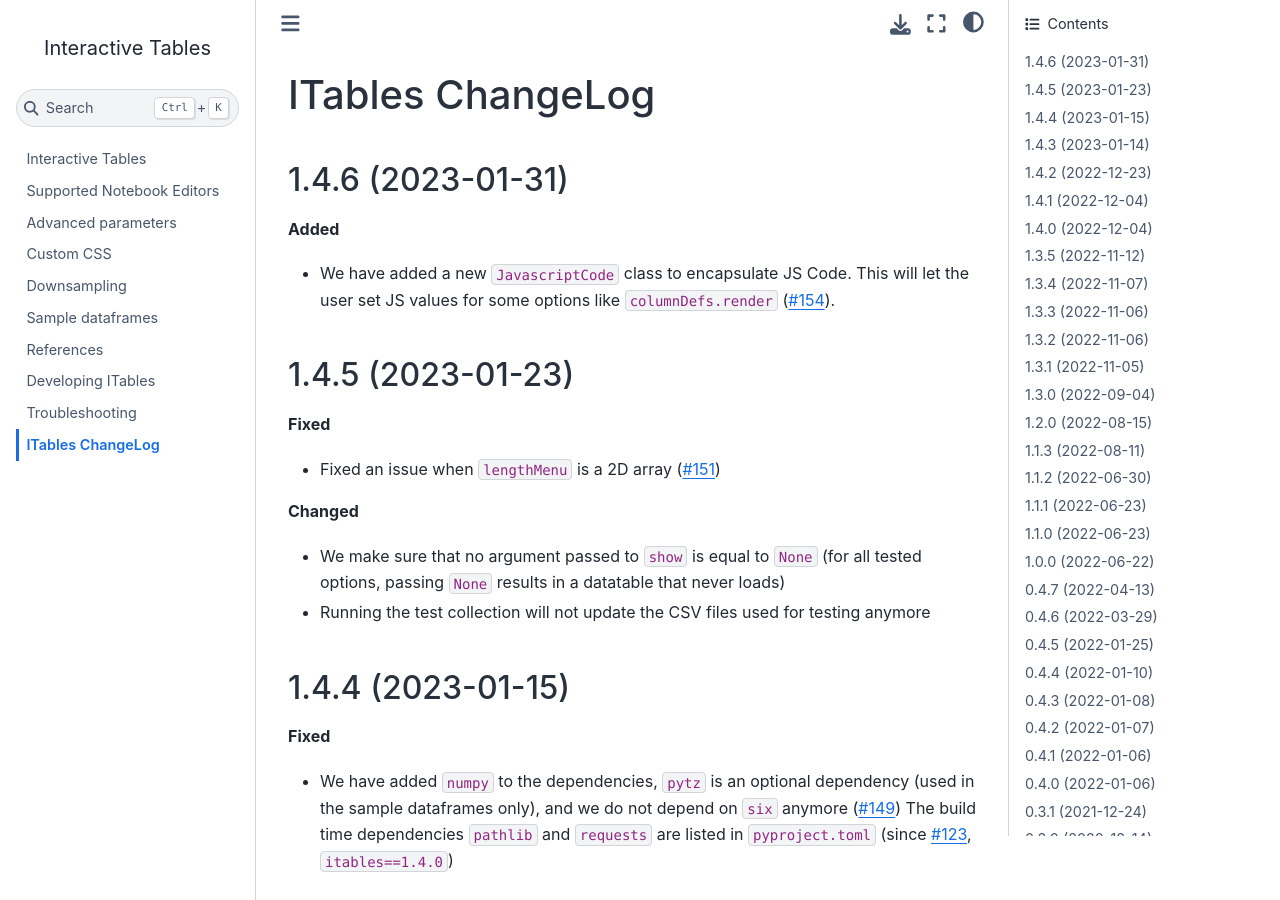
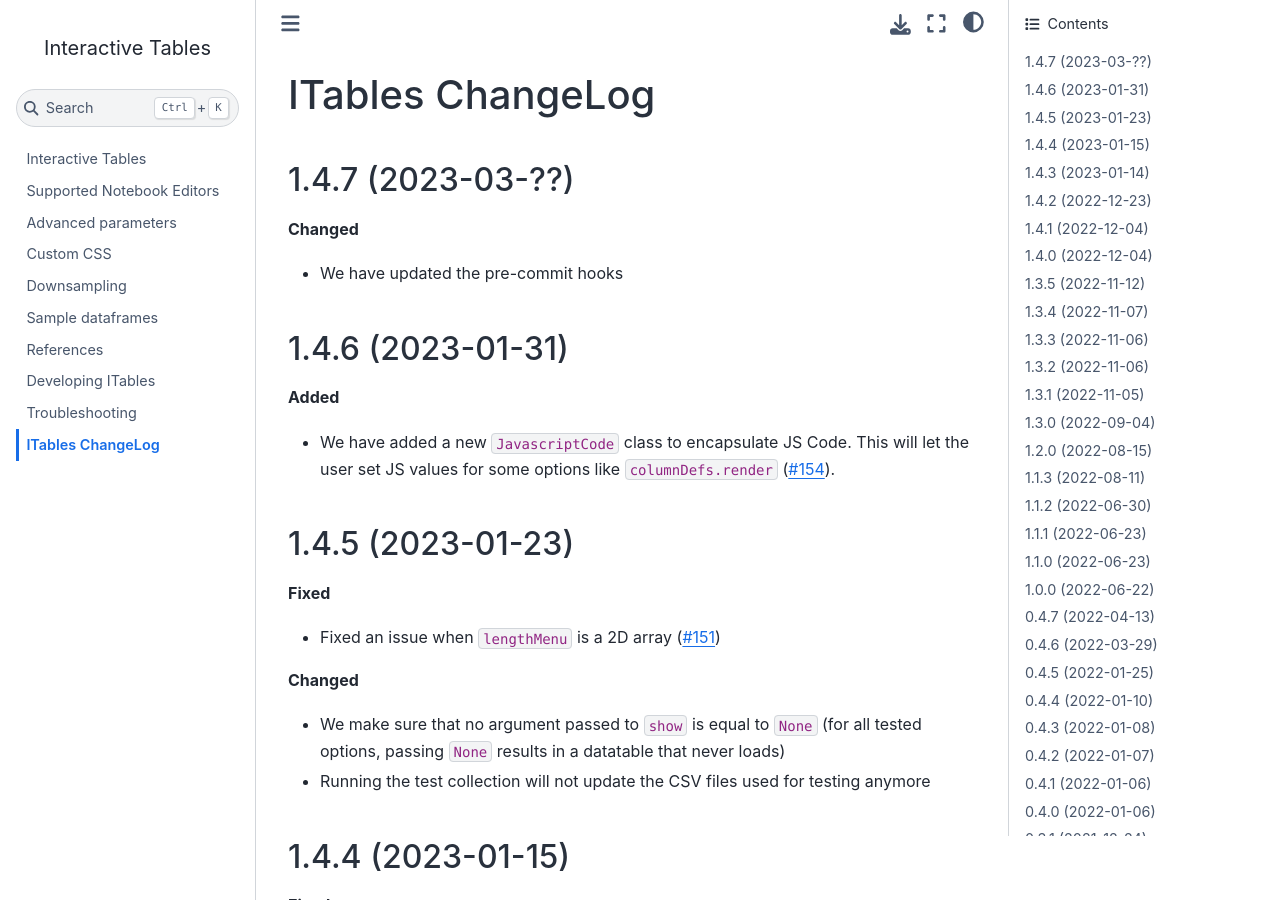
Before and after one commit to mwouts/itables, a Jupyter Book: the page built from docs/changelog.md, in a window 1280 px wide and 900 px high. Built offline with Jupyter Book 1.0.4 settings and Sphinx 7.4.7 and the Sphinx Book theme 1.1.4, drawn with Linux system fonts in a browser that asks for light colours.

Commit message:
Version 1.4.7-dev

```diff
--- a/docs/changelog.md
+++ b/docs/changelog.md
@@ -1,5 +1,12 @@
 ITables ChangeLog
 =================
+
+1.4.7 (2023-03-??)
+------------------
+
+**Changed**
+- We have updated the pre-commit hooks
+
 
 1.4.6 (2023-01-31)
 ------------------
--- a/itables/version.py
+++ b/itables/version.py
@@ -1,3 +1,3 @@
 """ITables' version number"""
 
-__version__ = "1.4.6"
+__version__ = "1.4.7-dev"
```
